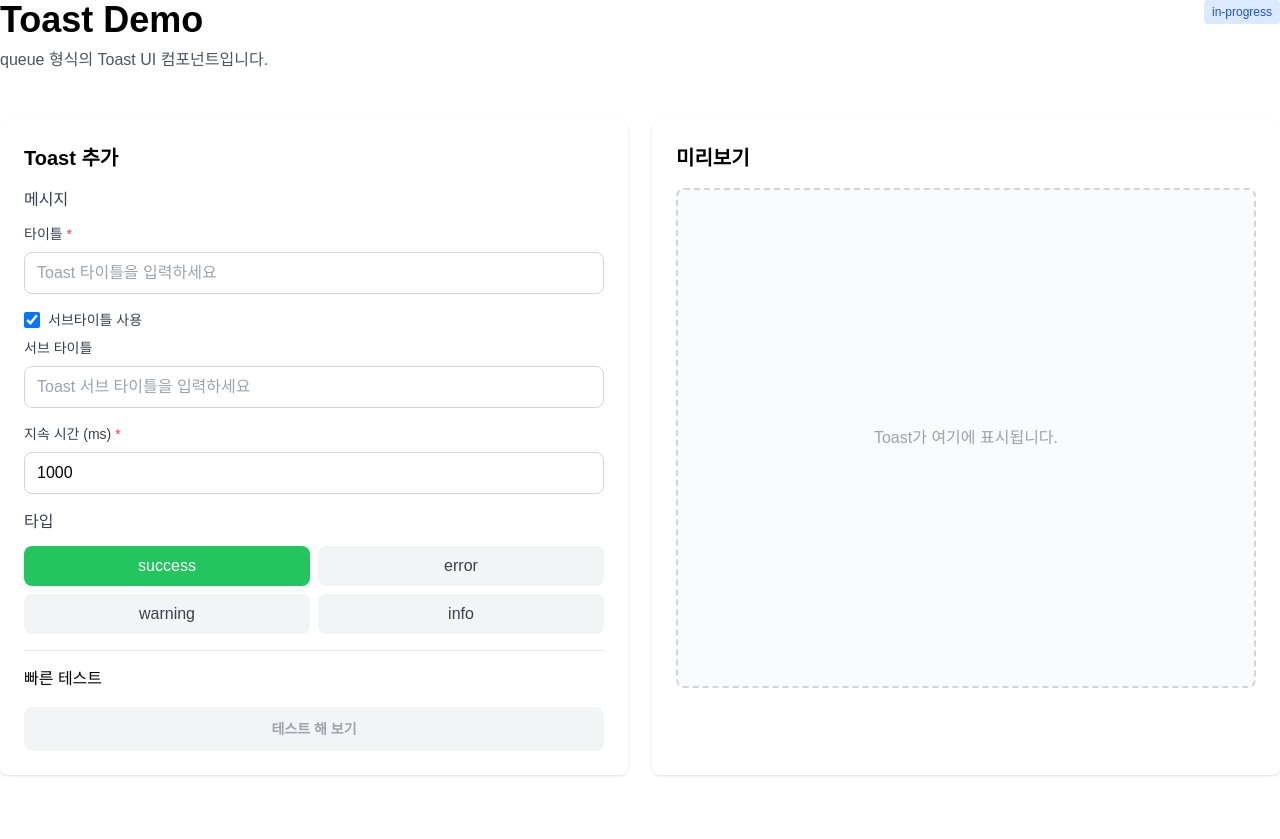
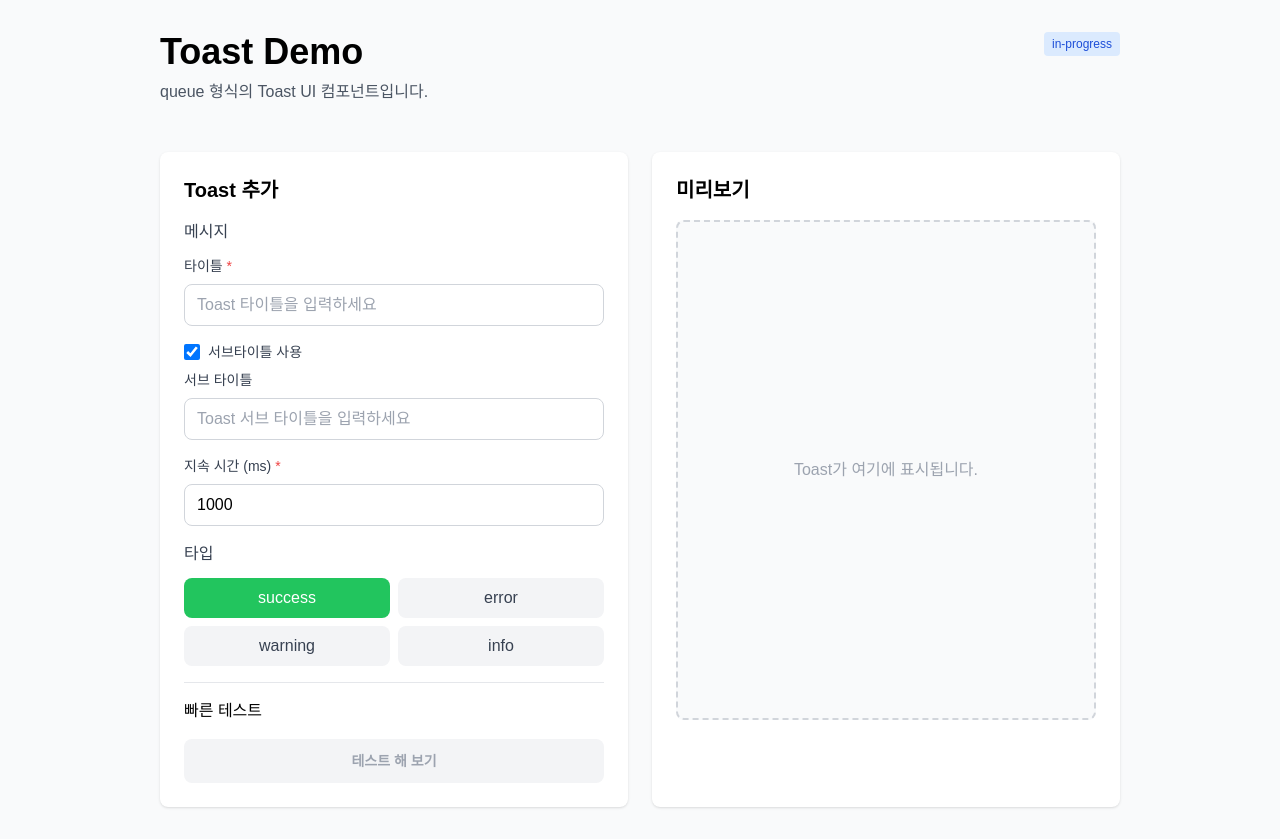
Before and after one commit to rkddbs1031/my-ui, a React (Vite) app: page /toast in a window 1280 px wide. Before the commit the page ends 800 px from the top, so only its background shows below. Built offline with nearby package versions, Linux system fonts and the light colour scheme; a web font is replaced by a local one.

Commit message:
refactor: Layout 전역 레이아웃으로 수정

```diff
--- a/src/App.tsx
+++ b/src/App.tsx
@@ -2,6 +2,7 @@ import { BrowserRouter, Route, Routes } from 'react-router-dom';
 
 import Home from './pages/Home';
 import Toast from './pages/Toast';
+import Layout from './layouts/MainLayout';
 
 interface RouteConfig {
   path: string;
@@ -17,9 +18,11 @@ function App() {
   return (
     <BrowserRouter>
       <Routes>
-        {routes.map(({ path, element }) => (
-          <Route key={path} path={path} element={element} />
-        ))}
+        <Route element={<Layout />}>
+          {routes.map(({ path, element }) => (
+            <Route key={path} path={path} element={element} />
+          ))}
+        </Route>
       </Routes>
     </BrowserRouter>
   );
--- a/src/layouts/MainLayout.tsx
+++ b/src/layouts/MainLayout.tsx
@@ -1,4 +1,5 @@
 import type { JSX, ReactNode } from 'react';
+import { Outlet } from 'react-router-dom';
 import { cn } from '@/utils/cn';
 
 interface BaseLayoutProps {
@@ -18,10 +19,12 @@ interface LayoutComponent {
   Content: typeof Content;
 }
 
-function Container({ children, className }: BaseLayoutProps) {
+function Container({ className }: BaseLayoutProps) {
   return (
     <div className={cn(className, 'min-h-screen bg-gray-50')}>
-      <main className="max-w-5xl mx-auto p-8">{children}</main>
+      <main className="max-w-5xl mx-auto p-8">
+        <Outlet />
+      </main>
     </div>
   );
 }
--- a/src/pages/Home.tsx
+++ b/src/pages/Home.tsx
@@ -6,7 +6,7 @@ import Layout from '@/layouts/MainLayout';
 
 export default function Home() {
   return (
-    <Layout>
+    <>
       <Layout.Header
         title="My UI Library"
         subTitle="재사용 가능한 React 컴포넌트 라이브러리"
@@ -30,6 +30,6 @@ export default function Home() {
           ))}
         </div>
       </Layout.Content>
-    </Layout>
+    </>
   );
 }
```
